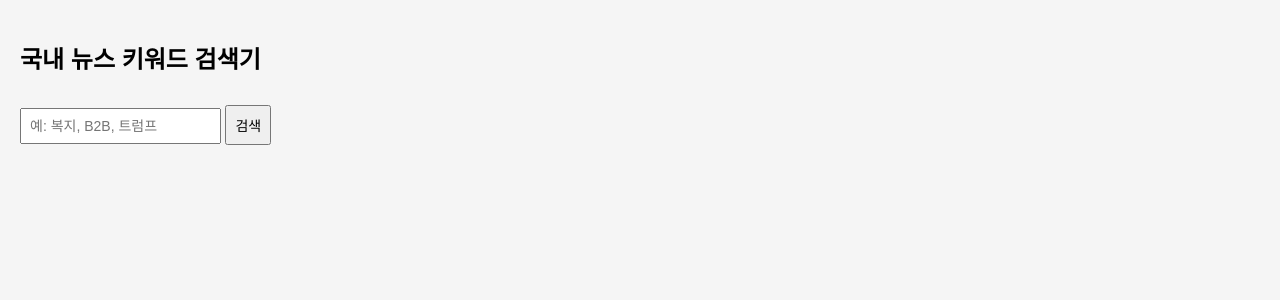
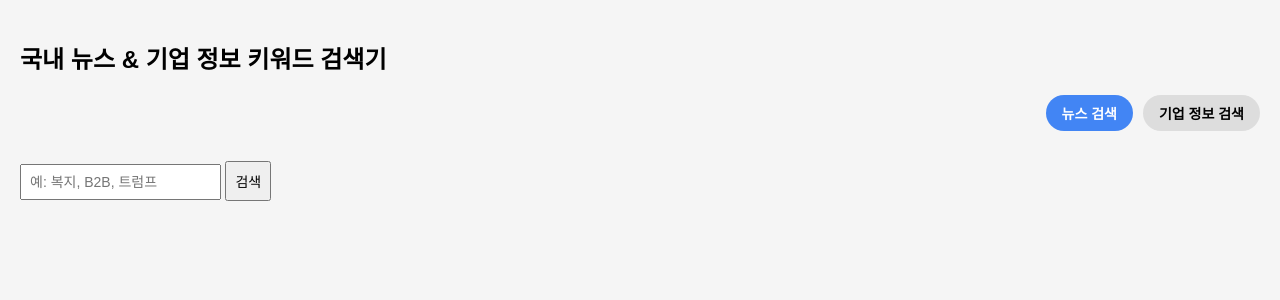
Before and after one commit to Han-data-Kwon/kr-news-keyword-tracker, a Flask app: page / in a window 1280 px wide. Shown: the top 300 px of the page. Run offline with Flask 3, Linux system fonts and the light colour scheme.

Commit message:
Update index.html

```diff
--- a/templates/index.html
+++ b/templates/index.html
@@ -3,24 +3,44 @@
 <head>
   <meta charset="UTF-8" />
   <meta name="viewport" content="width=device-width, initial-scale=1.0"/>
-  <title>국내 뉴스&트렌드 키워드 검색기</title>
+  <title>국내 뉴스 & 기업 정보 키워드 검색기</title>
   <script src="https://cdn.jsdelivr.net/npm/chart.js"></script>
   <style>
     body { font-family: Arial, sans-serif; padding: 20px; margin: 0; background: #f5f5f5; }
     input, button { padding: 8px; font-size: 14px; }
+    .tabs { display: flex; justify-content: flex-end; gap: 10px; margin-bottom: 20px; }
+    .tab-button {
+      padding: 8px 16px;
+      background: #ddd;
+      border: none;
+      border-radius: 20px;
+      cursor: pointer;
+      font-weight: bold;
+    }
+    .tab-button.active { background: #4285f4; color: white; }
+
+    .section { display: none; }
+    .section.active { display: block; }
+
     .tab-bar { display: flex; flex-wrap: wrap; gap: 10px; margin-bottom: 10px; }
     .tab { padding: 6px 12px; background: #e0e0e0; border-radius: 20px; cursor: pointer; display: flex; align-items: center; gap: 6px; }
     .tab span { font-weight: bold; }
     .tab .close { background: transparent; border: none; color: red; font-weight: bold; cursor: pointer; }
     .tab:hover { background: #d4d4d4; }
+
     .news-table { margin-top: 20px; border: 1px solid #ccc; padding: 10px; border-radius: 6px; background: #fff; }
     .trend-container { margin-top: 10px; background: #fff; padding: 15px; border-radius: 6px; }
     .trend-header { display: flex; justify-content: space-between; align-items: center; }
-    canvas { width: 100% !important; height: 220px !important; }
+
     table { width: 100%; border-collapse: collapse; }
     th, td { border: 1px solid #ccc; padding: 6px; font-size: 13px; text-align: left; }
     tr.highlight { background-color: #fff7cc; }
-    button.remove-btn { background: red; color: white; border: none; padding: 4px 8px; cursor: pointer; border-radius: 4px; }
+
+    button.remove-btn, .delete-btn {
+      background: red; color: white; border: none;
+      padding: 4px 8px; cursor: pointer; border-radius: 4px;
+    }
+
     @media (max-width: 768px) {
       table, thead, tbody, th, td, tr { display: block; }
       td { border: none; padding: 4px 0; }
@@ -29,16 +49,48 @@
 </head>
 <body>
 
-<h2>국내 뉴스 키워드 검색기</h2>
-<div class="tab-bar" id="favorite-tabs"></div>
-<input type="text" id="keyword" placeholder="예: 복지, B2B, 트럼프" />
-<button onclick="searchNews()">검색</button>
-<div id="news-container"></div>
-<div id="trend-charts"></div>
+<h2>국내 뉴스 & 기업 정보 키워드 검색기</h2>
+
+<div class="tabs">
+  <button class="tab-button active" onclick="switchTab('news-section', this)">뉴스 검색</button>
+  <button class="tab-button" onclick="switchTab('company-section', this)">기업 정보 검색</button>
+</div>
+
+<!-- 뉴스 검색 탭 -->
+<div id="news-section" class="section active">
+  <div class="tab-bar" id="favorite-tabs"></div>
+  <input type="text" id="keyword" placeholder="예: 복지, B2B, 트럼프" />
+  <button onclick="searchNews()">검색</button>
+  <div id="news-container"></div>
+  <div id="trend-charts"></div>
+</div>
+
+<!-- 기업 정보 검색 탭 -->
+<div id="company-section" class="section">
+  <input type="text" id="companyKeyword" placeholder="예: 삼성전자" />
+  <button onclick="searchCompany()">검색</button>
+  <table style="margin-top: 20px;">
+    <thead>
+      <tr>
+        <th>사업장명</th>
+        <th>업종</th>
+        <th>등록일</th>
+        <th>가입자수</th>
+        <th>주소</th>
+        <th>삭제</th>
+      </tr>
+    </thead>
+    <tbody id="companyResults">
+      <tr class="empty-text-row">
+        <td colspan="6" style="text-align:center; color:#888;">검색 결과가 없습니다.</td>
+      </tr>
+    </tbody>
+  </table>
+</div>
 
 <script>
-const positiveWords = ["급등", "상승", "반등", "회복", "호재", "성장", "기대", "돌파", "기록", "강세", "강화", "지속", "급증", "전망", "유망", "호황", "최고", "신기록", "호조", "개선", "이익", "확대", "강력", "선전", "성공", "기회", "활황", "진전", "안정", "낙관"];
-const negativeWords = ["하락", "폭락", "급락", "추락", "붕괴", "우려", "불안", "침체", "위기", "적자", "약세", "악재", "손실", "하향", "둔화", "급감", "패배", "실패", "취약", "불확실", "경고", "경색", "중단", "철수", "하회", "감소", "부진", "혼조", "타격", "혼란"];
+const positiveWords = ["급등", "호재", "성장", "기대", "회복", "반등", "돌파", "상승", "강세", "개선", "확대", "유망", "안정", "기록", "신기록", "최고"];
+const negativeWords = ["하락", "폭락", "급락", "추락", "붕괴", "우려", "불안", "침체", "위기", "적자", "악재", "둔화", "패배", "실패", "감소", "하회", "경고"];
 
 function analyzeSentiment(text) {
   const lower = text.toLowerCase();
@@ -76,6 +128,13 @@ setInterval(() => {
   keywords.forEach(k => refreshNews(k));
 }, 10 * 60 * 1000);
 
+function switchTab(id, button) {
+  document.querySelectorAll('.section').forEach(el => el.classList.remove('active'));
+  document.querySelectorAll('.tab-button').forEach(btn => btn.classList.remove('active'));
+  document.getElementById(id).classList.add('active');
+  button.classList.add('active');
+}
+
 function searchNews(keyword = "", save = true) {
   if (!keyword) keyword = document.getElementById("keyword").value.trim();
   if (!keyword) return alert("키워드를 입력해주세요.");
@@ -85,14 +144,11 @@ function searchNews(keyword = "", save = true) {
     .then(res => res.ok ? res.json() : Promise.reject(res))
     .then(data => {
       if (!data.length) return alert("뉴스 결과가 없습니다.");
-
       const hash = data.map(d => d.link).join(",");
       const prevLinks = lastLinks[keyword] || [];
       const newLinks = data.map(d => d.link);
       const isNew = hash !== lastHashes[keyword];
-
       if (isNew) alert(`"${keyword}"의 새 뉴스가 업데이트되었습니다.`);
-
       lastHashes[keyword] = hash;
       lastLinks[keyword] = newLinks;
 
@@ -162,12 +218,9 @@ function refreshNews(keyword) {
       const prevLinks = lastLinks[keyword] || [];
       const newLinks = data.map(d => d.link);
       const isNew = hash !== lastHashes[keyword];
-
       if (isNew) alert(`"${keyword}"의 새 뉴스가 감지되었습니다.`);
-
       lastHashes[keyword] = hash;
       lastLinks[keyword] = newLinks;
-
       const div = document.getElementById("table-" + keyword);
       if (div) div.remove();
       tableCount--;
@@ -198,18 +251,15 @@ function renderTabs() {
   const keywords = getSortedTopKeywords();
   const container = document.getElementById("favorite-tabs");
   container.innerHTML = "";
-
   keywords.forEach(k => {
     const tab = document.createElement("div");
     tab.className = "tab";
-
     const span = document.createElement("span");
     span.innerText = k;
     span.onclick = () => {
       searchNews(k, false);
       renderTrendChart(k);
     };
-
     const closeBtn = document.createElement("button");
     closeBtn.className = "close";
     closeBtn.innerText = "x";
@@ -217,7 +267,6 @@ function renderTabs() {
       e.stopPropagation();
       removeKeywordCompletely(k);
     };
-
     tab.appendChild(span);
     tab.appendChild(closeBtn);
     container.appendChild(tab);
@@ -235,7 +284,6 @@ function renderTrendChart(keyword, period = "30d") {
     .then(res => res.json())
     .then(data => {
       let maxY = Math.max(...data.map(d => d.ratio), 100);
-
       let container = document.getElementById("trend-" + keyword);
       let canvas;
 
@@ -281,23 +329,55 @@ function renderTrendChart(keyword, period = "30d") {
           }]
         },
         options: {
+          scales: {
+            x: { ticks: { maxTicksLimit: 6 } },
+            y: { beginAtZero: true, suggestedMax: maxY }
+          },
           plugins: {
-            tooltip: {
-              enabled: true,
-              mode: 'index',
-              intersect: false
-            },
             legend: { display: false }
           },
           responsive: true,
-          maintainAspectRatio: false,
-          scales: {
-            x: { ticks: { maxTicksLimit: 6 } },
-            y: { beginAtZero: true, suggestedMax: maxY }
-          }
+          maintainAspectRatio: false
         }
       });
     });
+}
+
+// 기업 정보 검색 탭
+function searchCompany() {
+  const keyword = document.getElementById("companyKeyword").value.trim();
+  if (!keyword) return alert('기업명을 입력해주세요.');
+
+  const exampleData = {
+    사업장명: keyword + ' 주식회사',
+    업종코드명: 'IT 서비스',
+    등록일: '2021-08-15',
+    가입자수: Math.floor(Math.random() * 300 + 30),
+    주소: '서울시 강남구 테헤란로 101'
+  };
+
+  const row = document.createElement("tr");
+  row.innerHTML = `
+    <td>${exampleData.사업장명}</td>
+    <td>${exampleData.업종코드명}</td>
+    <td>${exampleData.등록일}</td>
+    <td>${exampleData.가입자수}</td>
+    <td>${exampleData.주소}</td>
+    <td><button class="delete-btn" onclick="this.closest('tr').remove(); checkCompanyEmpty();">삭제</button></td>
+  `;
+  const tbody = document.getElementById("companyResults");
+  document.querySelector('.empty-text-row')?.remove();
+  tbody.appendChild(row);
+}
+
+function checkCompanyEmpty() {
+  const tbody = document.getElementById("companyResults");
+  if (!tbody.querySelector("tr")) {
+    const emptyRow = document.createElement("tr");
+    emptyRow.classList.add("empty-text-row");
+    emptyRow.innerHTML = `<td colspan="6" style="text-align:center; color:#888;">검색 결과가 없습니다.</td>`;
+    tbody.appendChild(emptyRow);
+  }
 }
 </script>
 
```
